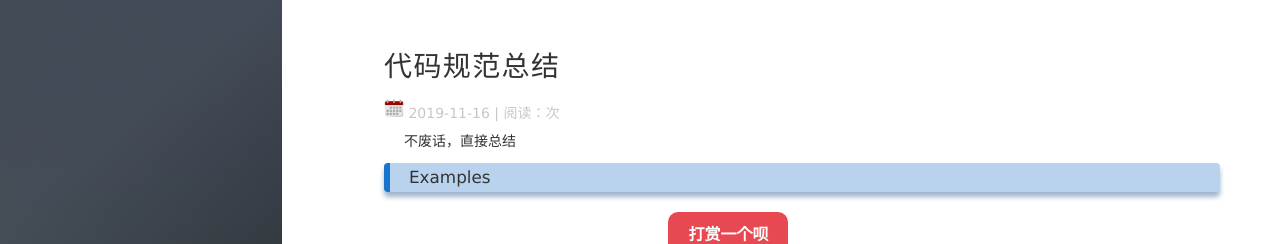
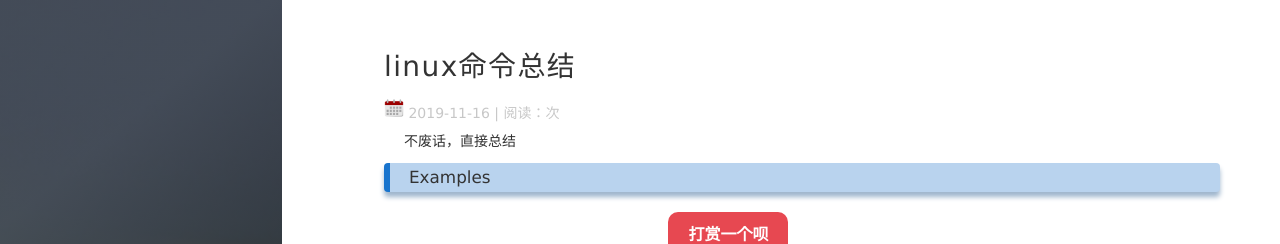
Before and after one commit to blueskyxzy/blueskyxzy.github.io, a Jekyll site: the page built from _posts/2019-11-16-linuxcode.md, in a window 1280 px wide. Shown: the top 244 px of the page. Built offline with Jekyll 4.4.1, drawn with Linux system fonts in a browser that asks for light colours; nearby versions of some CDN libraries; comment, search, counter and statistics services are not loaded.

Commit message:
linux命令总结

```diff
--- a/_posts/2019-11-16-linuxcode.md
+++ b/_posts/2019-11-16-linuxcode.md
@@ -1,6 +1,6 @@
 ---
 layout: post
-title: 代码规范总结
+title: linux命令总结
 date: 2019-11-16
 tags: 总结
 ---
```
